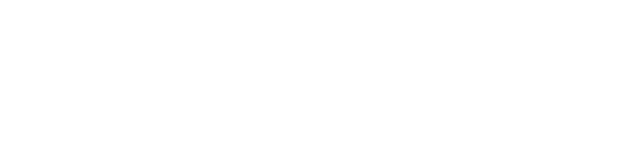
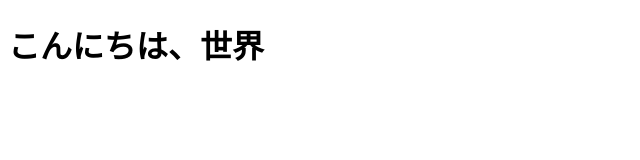
Before and after one commit to Kasai4259/HelloGit, a plain HTML site: page docs/index.html in a window 1280 px wide. Shown: the whole page, without its empty margins (0-640 px from the left). Drawn offline with Linux system fonts and the light colour scheme.

Commit message:
First Git

```diff
--- a/docs/index.html
+++ b/docs/index.html
@@ -2,9 +2,9 @@
 <html>
 <head>
 <meta charset="UTF-8">
-<title>Insert title here</title>
+<title>Hello</title>
 </head>
 <body>
-
+<h1>こんにちは、世界</h1>
 </body>
 </html>
```
